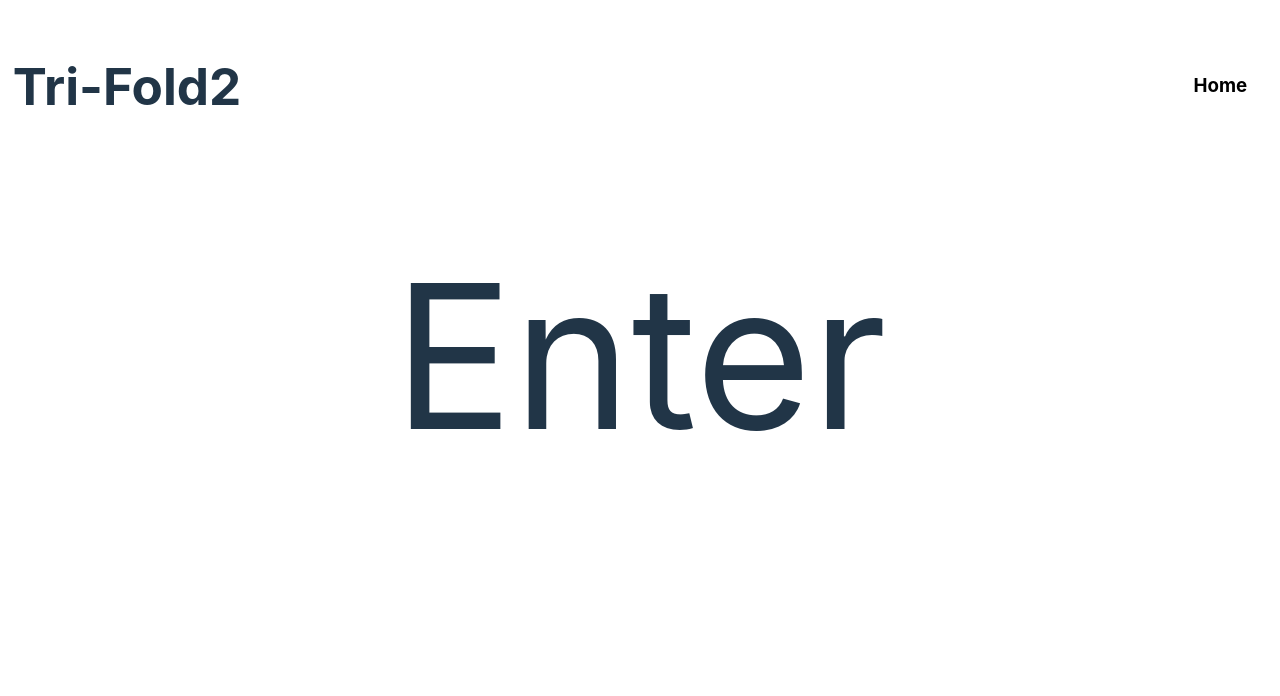
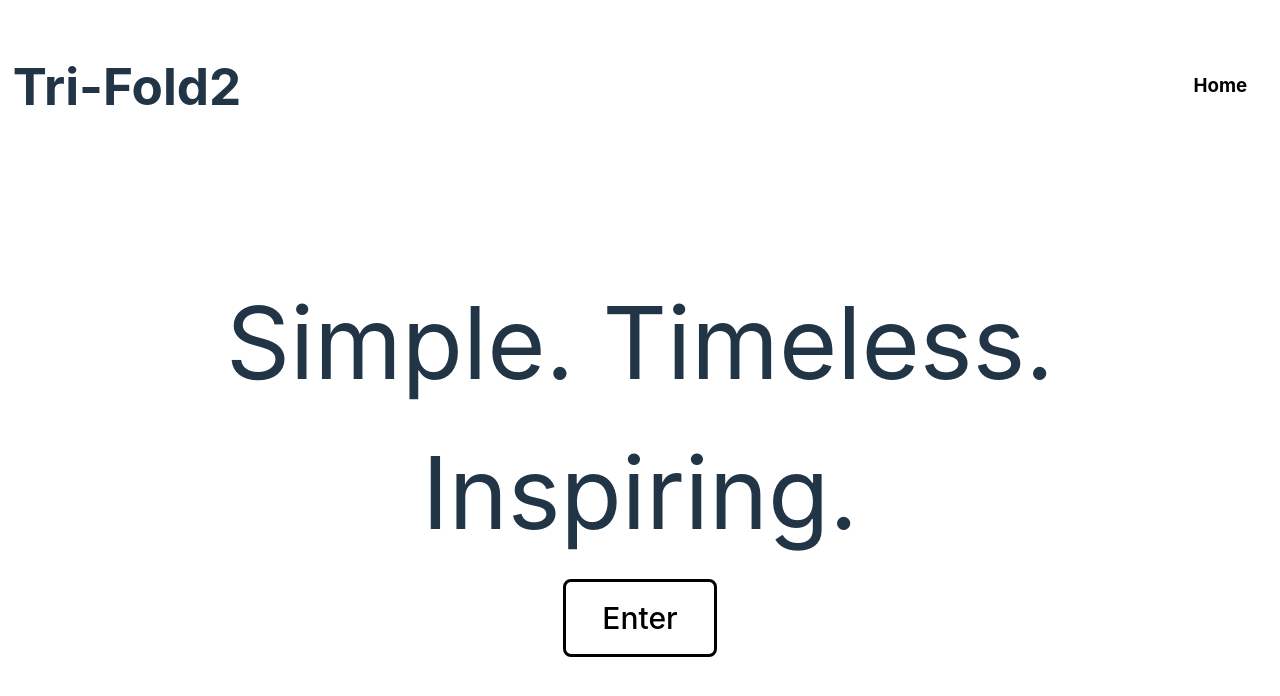
Before and after one commit to mjchin1/WebPageSamples, a React (Vite) app in the folder client/: page /tf2 in a window 1280 px wide. Shown: the top 696 px of the page. Built offline with nearby package versions, Linux system fonts and the light colour scheme; a web font is replaced by a local one.

Commit message:
adding homescreen text to trifold2

```diff
--- a/client/src/Components/TriFold2.jsx
+++ b/client/src/Components/TriFold2.jsx
@@ -27,7 +27,10 @@ export default function TriFold2({}) {
       <div className="tf2Square3 tf2Square">
         <img src={earring}/>
        </div>
-       <p className="tf2EnterLink">Enter</p>
+      <div className= "tf2HomePageContent">
+       <span className= "tf2HomePageText">Simple. Timeless. Inspiring.</span> <br/>
+       <button className="tf2EnterLink">Enter</button>
+       </div>
     </div>
     </>
 );
--- a/client/src/index.css
+++ b/client/src/index.css
@@ -1073,18 +1073,40 @@ img {
   animation-delay: 4s;
   animation-fill-mode: forwards */
 }
+
+
+.tf2HomePageContent {
+  position: absolute;
+  display: flex;
+  justify-content: center;
+  align-items: center;
+  flex-direction: column;
+
+}
+
 .tf2EnterLink {
-  position: absolute;
+  /* position: absolute; */
   opacity: 0;
-  font-size: 200px;
+  font-size: 30px;
   margin-top: -1vw;
-  animation: imageAppear 4s;
+  border: solid;
+  animation: imageAppear 3.8s;
   /* animation-delay: 2.5s; */
   animation-delay: 1s;
   animation-fill-mode: forwards;
   background-color: white;
 }
 
+.tf2HomePageText {
+  opacity: 0;
+  font-size: 100px;
+  animation: imageAppear 3.8s;
+  /* animation-delay: 2.5s; */
+  animation-delay: 1s;
+  animation-fill-mode: forwards;
+  background-color: white;
+}
+
 .tf2Outline {
   width: 20vw;
   border-bottom: solid;
@@ -1096,7 +1118,7 @@ img {
   height: 47vw;
   border: none;
   animation: imageAppear 1s, imageDisappear 1s;
-  /* animation: imageAppearDisappear 1s linear; */
+  /* animation: imageAppear 1s; */
   animation-fill-mode: forwards;
   animation-delay: 0s, 2.5s;
 }
@@ -1106,6 +1128,7 @@ img {
   height: 47vw;
   border: none;
   animation: imageAppear 2s, imageDisappear 1s;
+  /* animation: imageAppear 2s; */
   /* animation: imageAppearDisappear 2s linear; */
   animation-fill-mode: forwards;
   /* animation-delay: 0s, 3.2s; */
@@ -1117,6 +1140,7 @@ img {
   height: 47vw;
   border: none;
   animation: imageAppear 3s, imageDisappear 1s;
+  /* animation: imageAppear 3s; */
   /* animation: imageAppearDisappear 3s linear; */
   animation-fill-mode: forwards;
   /* animation-delay: 0s, 3.9s; */
```
